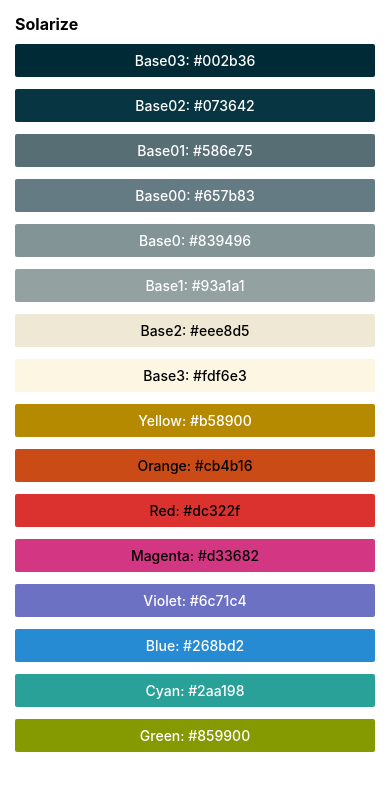
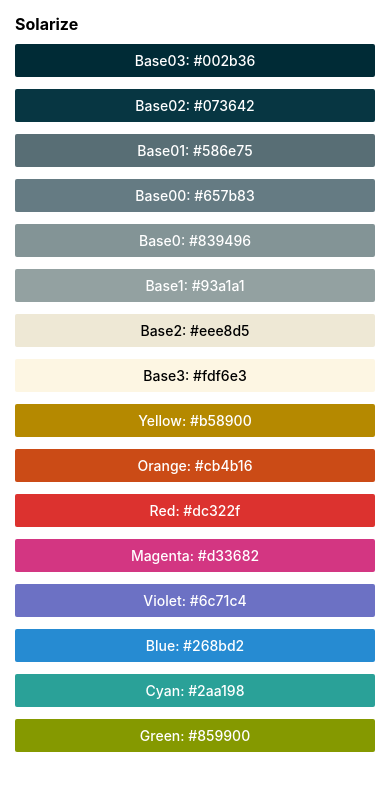
Before and after one commit to gooseandmegander-playground/fm-reactnative-v2, a React Native app: screen / in a window 390 px wide. Shown: the top 790 px of the page. Built offline with nearby package versions, Linux system fonts and the light colour scheme.

Commit message:
Use hexCode algorithm suggested in course

```diff
--- a/components/ColorBox.js
+++ b/components/ColorBox.js
@@ -14,8 +14,8 @@
 }
 
 function setTextColor(hexCode) {
-  const middleValue = '#b7b7b7';
-  return hexCode <= middleValue ? 'white' : 'black';
+  const isTextBlack = parseInt(hexCode.replace('#', ''), 16) > 0xffffff / 1.1;
+  return isTextBlack ? 'black' : 'white';
 }
 
 const typography = StyleSheet.create({
```
